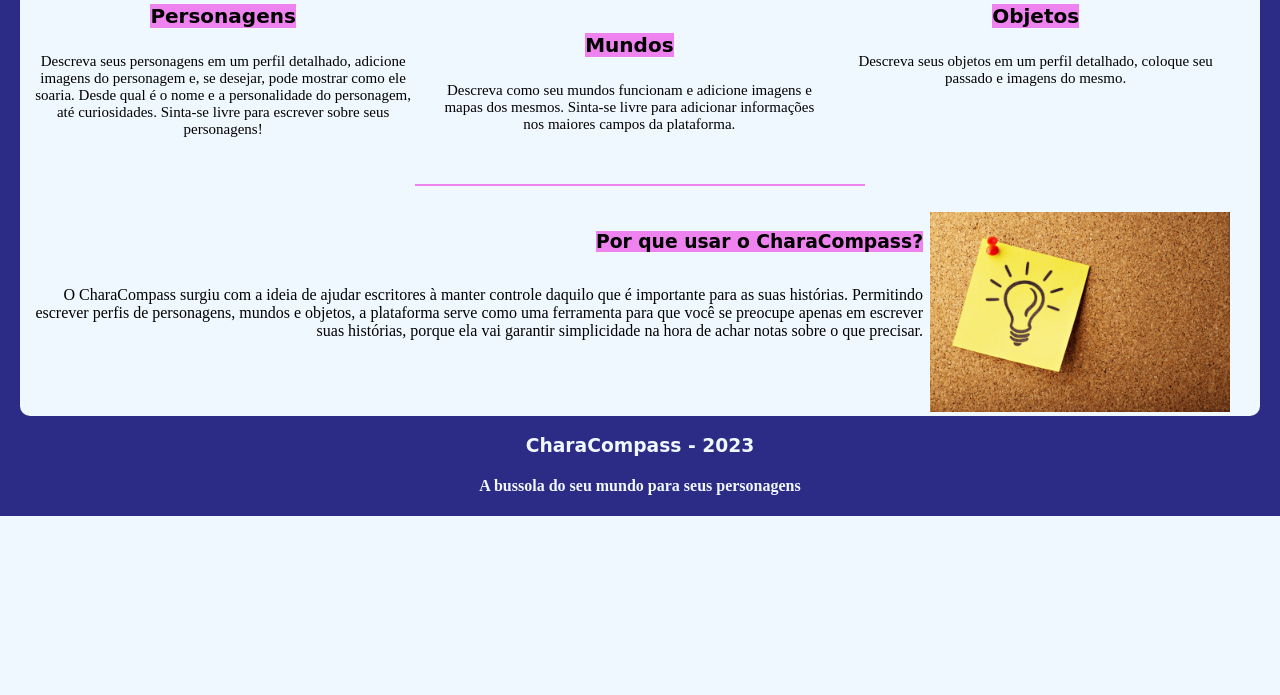
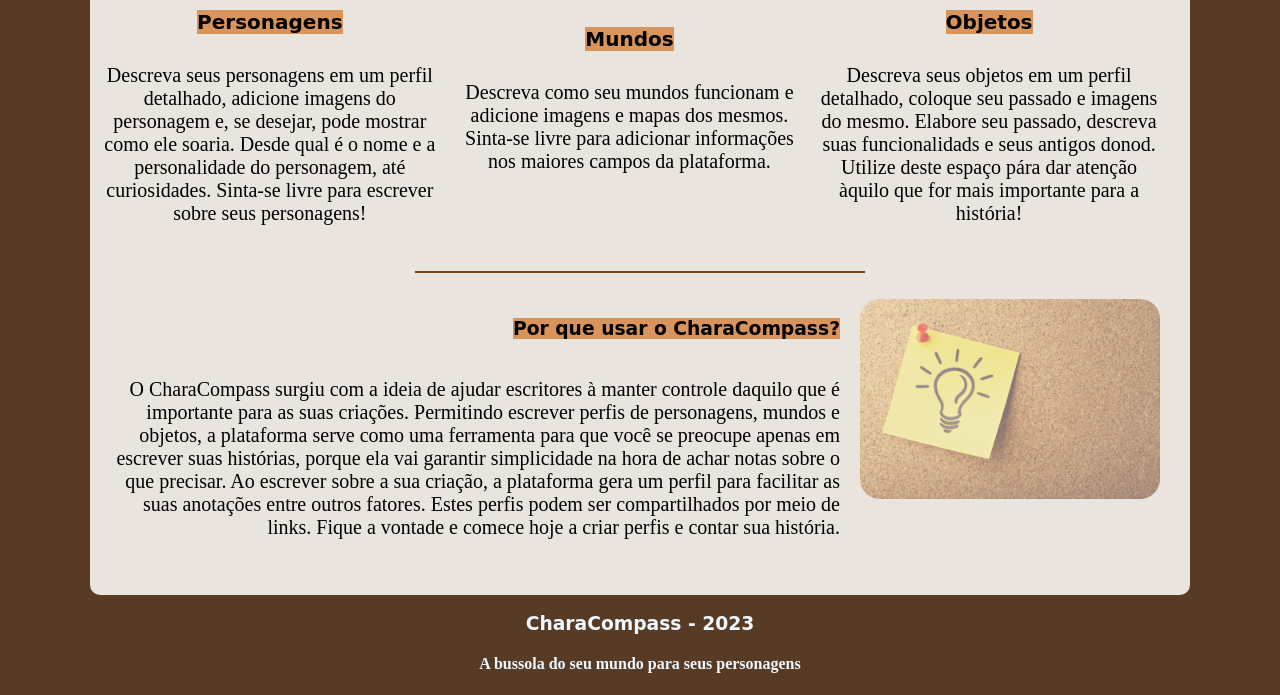
Before and after one commit to intoxishawn/CharaCompass, a PHP site: page /HTML/index.html in a window 1280 px wide. Shown: the part 629-1324 px from the top of the page. Before the commit the page ends 1145 px from the top, so only its background shows below. Run offline with PHP 8.4, Linux system fonts and the light colour scheme.

Commit message:
home pronta aleluia

```diff
--- a/CharaCompass/CSS/indexstyle.css
+++ b/CharaCompass/CSS/indexstyle.css
@@ -1,5 +1,5 @@
 body{
-    background-color: rgb(44, 43, 133);
+    background-color: #573b24;
     padding: 0%;
     margin-left: 10px;
     margin-right: 10px;
@@ -10,6 +10,10 @@
 #titleHead{
     text-align: center;
     color: aliceblue;
+}
+
+p{
+    font-size: 20px;
 }
 
 h1{
@@ -28,7 +32,7 @@
 
 .highlight{
     display: inline-block;
-    background-color: #ee82ee;
+    background-color: #d9945b;
 }
 
 #botoesBasicos{
@@ -42,17 +46,27 @@
 }
 
 .imagem01{
-    width: 200px;
+    width: 300px;
+    height: 75%;
+    border-radius: 20px;
     margin-right: 20px;
+    opacity: 50%;
+    transition: 0.5s;
+}
+
+.imagem01:hover{
+    opacity: 100%;
+    width: 350px;
+    border-radius: 5px;
 }
 
 .conteudo{
     flex: 1;
-}
+    }
 
 .hr_customizada{
     width: 450px;
-    background-color: #ee82ee;
+    background-color: #7a4214;
     height: 2px;
     border: none;
 }
@@ -72,7 +86,7 @@
 }
 
 .imagem02{
-    width: 75%;
+    width: 50%;
     height: auto;
     margin-bottom: 10px;
     opacity: 50%;
@@ -81,6 +95,7 @@
 }
 
 .imagem02:hover{
+    width: 70%;
     opacity: 100%;
     border-radius: 0px;
 }
@@ -89,11 +104,11 @@
     font-size: 20px;
     margin-bottom: 10px;
     display: inline-block;
-    background-color: #ee82ee;
+    background-color: #d9945b;
 }
 
 .titulo02{
-    font-size: 15px;
+    font-size: 20px;
     margin-bottom: 20px;
     text-align: center;
 }
@@ -105,12 +120,11 @@
     font-weight: bold;
     border-radius: 10px;
     width: 100px;
-    transition: width 0.3s;
+    transition: 0.5s;
 }
 
 .botaoNav:hover{
-    background-color: rgb(151, 173, 248);
-    color: rgb(255, 0, 0);
+    background-color: #d9945b;
     width: 120px;
 }
 
@@ -121,19 +135,27 @@
   }
 
   #titulo03 {
-    margin-right: 7px;
+    margin-right: 20px;
     text-align: right;
   }
 
   #imagem03 {
     width: 300px;
     height: 200px;
+    border-radius: 20px;
+    opacity: 50%;
+    transition: 0.5s;
+  }
+
+  #imagem03:hover{
+    opacity: 100%;
+    border-radius: 5px;
   }
 
 #main{
-    margin-left: 10px;
-    margin-right: 10px;
-    background-color: aliceblue;
+    margin-left: 80px;
+    margin-right: 80px;
+    background-color: #e9e4de;
     padding-left: 10px;
     padding-right: 10px;
     border-radius: 10px;
--- a/CharaCompass/HTML/index.html
+++ b/CharaCompass/HTML/index.html
@@ -56,7 +56,7 @@
                     <img class="imagem02" src="../Imagens/imagem04_index.jpg" alt="Imagem do CharaCompass2">
                     </div>
                     <h3 class="titulo01"> Objetos </h3>
-                    <p class="titulo02"> Descreva seus objetos em um perfil detalhado, coloque seu passado e imagens do mesmo.</p>
+                    <p class="titulo02"> Descreva seus objetos em um perfil detalhado, coloque seu passado e imagens do mesmo. Elabore seu passado, descreva suas funcionalidads e seus antigos donod. Utilize deste espaço pára dar atenção àquilo que for mais importante para a história!</p>
             </div>
         </div>
         <br>
@@ -66,17 +66,18 @@
         <div id="explicacao03">
             <div id="titulo03">
               <h3 class="highlight"> Por que usar o CharaCompass? </h3>
-              <p> O CharaCompass surgiu com a ideia de ajudar escritores à manter controle daquilo que é importante para as suas histórias.
+              <p> O CharaCompass surgiu com a ideia de ajudar escritores à manter controle daquilo que é importante para as suas criações.
                 Permitindo escrever perfis de personagens, mundos e objetos, a plataforma serve como uma ferramenta para que você se preocupe
                 apenas em escrever suas histórias, porque ela vai garantir simplicidade na hora de achar notas sobre o que
-                precisar.
+                precisar. Ao escrever sobre a sua criação, a plataforma gera um perfil para facilitar as suas anotações entre outros fatores. Estes perfis
+                podem ser compartilhados por meio de links. Fique a vontade e comece hoje a criar perfis e contar sua história.
               </p>
             </div>
             <div>
               <img src="../Imagens/imagem05_index.jpg" alt="Imagem" id="imagem03">
             </div>
           </div>
-
+          <br><br>
     </div>
 
     <footer>
```
